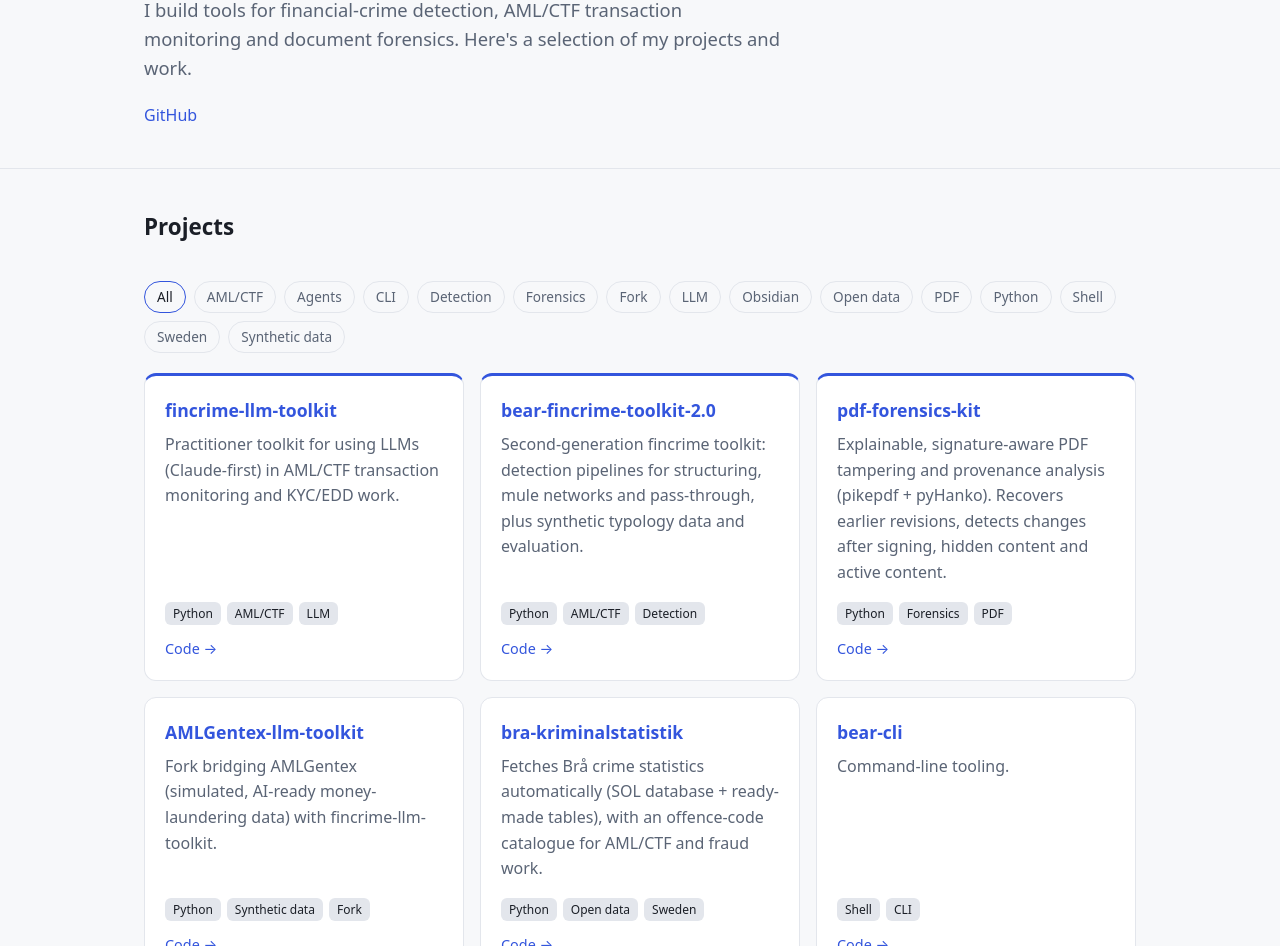
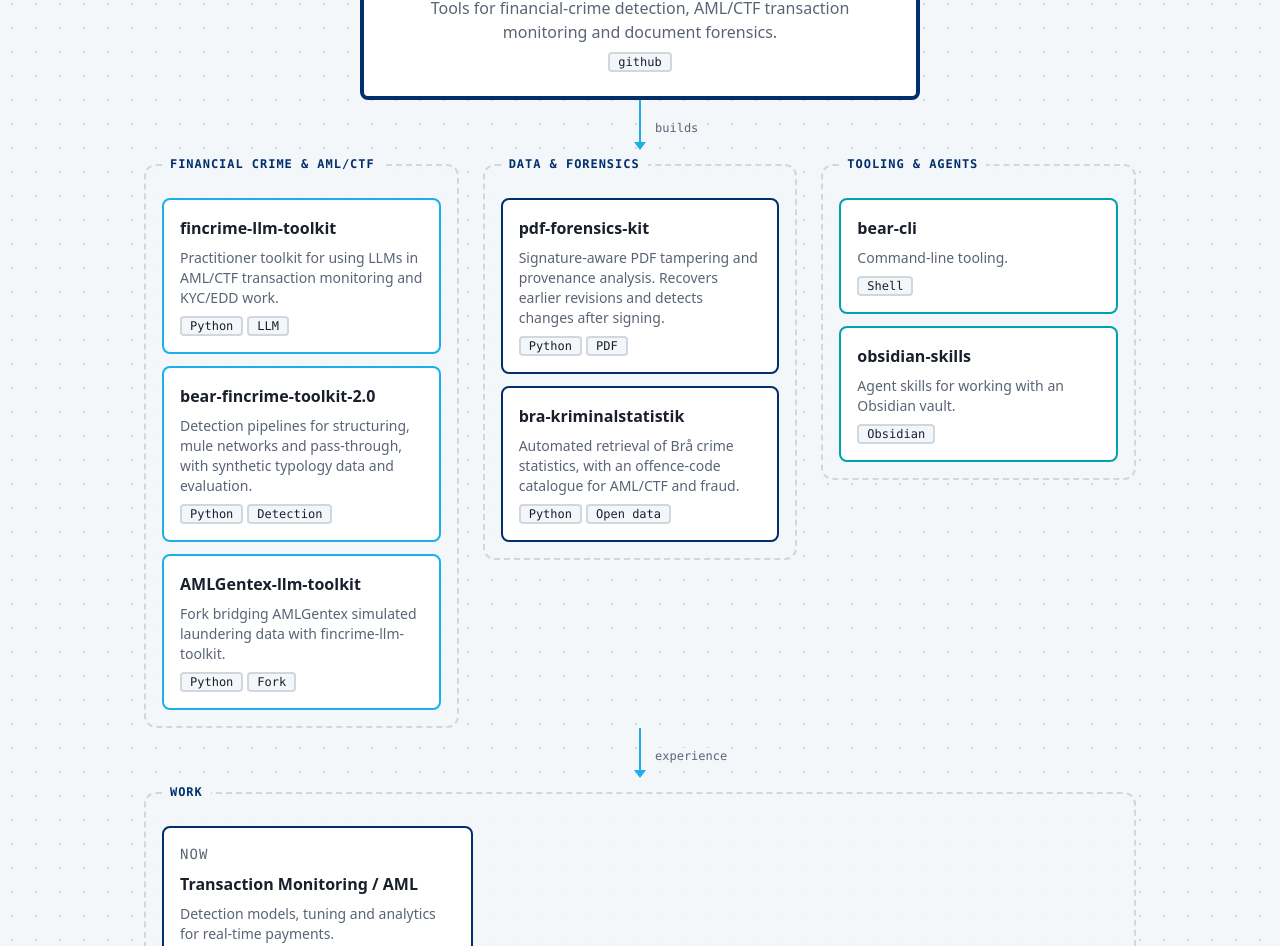
Before and after one commit to overjoyde/overjoyde.github.io, a plain HTML site: page index.html in a window 1280 px wide. Shown: the part 152-1098 px from the top of the page. Drawn offline with Linux system fonts and the light colour scheme.

Commit message:
Redesign: diagram-style layout

```diff
--- a/index.html
+++ b/index.html
@@ -4,77 +4,68 @@
   <meta charset="utf-8" />
   <meta name="viewport" content="width=device-width, initial-scale=1" />
   <title>overjoyde — Projects &amp; work</title>
-  <meta name="description" content="Projects and work by overjoyde: financial-crime analytics, AML/CTF tooling, forensics and more." />
+  <meta name="description" content="Projects and work by overjoyde: financial-crime analytics, AML/CTF tooling and document forensics." />
   <link rel="stylesheet" href="style.css" />
 </head>
 <body>
-  <header class="hero">
-    <div class="wrap">
+  <main class="canvas">
+    <!-- Root node -->
+    <header class="node node--root">
+      <p class="node__kind">person</p>
       <h1>overjoyde</h1>
       <!-- Edit your intro here -->
-      <p class="lead">
-        I build tools for financial-crime detection, AML/CTF transaction monitoring and document forensics.
-        Here's a selection of my projects and work.
-      </p>
-      <nav class="links">
-        <a href="https://github.com/overjoyde">GitHub</a>
-        <!-- <a href="https://www.linkedin.com/in/your-handle">LinkedIn</a> -->
-        <!-- <a href="mailto:you@example.com">Email</a> -->
+      <p>Tools for financial-crime detection, AML/CTF transaction monitoring and document forensics.</p>
+      <nav class="node__ports">
+        <a href="https://github.com/overjoyde">github</a>
+        <!-- <a href="https://www.linkedin.com/in/your-handle">linkedin</a> -->
+        <!-- <a href="mailto:you@example.com">email</a> -->
       </nav>
-    </div>
-  </header>
+    </header>
 
-  <main class="wrap">
-    <section>
-      <div class="section-head">
-        <h2>Projects</h2>
-        <div class="filters" id="filters" aria-label="Filter by tag"></div>
-      </div>
-      <div class="grid" id="projects"></div>
+    <div class="edge" aria-hidden="true"><span>builds</span></div>
+
+    <!-- Project groups (rendered from projects.js) -->
+    <div class="groups" id="groups"></div>
+
+    <div class="edge" aria-hidden="true"><span>experience</span></div>
+
+    <!-- Work -->
+    <section class="boundary">
+      <h2 class="boundary__label">Work</h2>
+      <!-- Add roles, talks, writing, etc. -->
+      <ol class="flow">
+        <li class="node node--platform">
+          <p class="node__kind">now</p>
+          <h3>Transaction Monitoring / AML</h3>
+          <p>Detection models, tuning and analytics for real-time payments.</p>
+        </li>
+      </ol>
     </section>
 
-    <section>
-      <h2>Work &amp; experience</h2>
-      <!-- Add roles, talks, writing, etc. -->
-      <ul class="timeline">
-        <li><span class="when">Now</span><div><strong>Transaction Monitoring / AML</strong><p>Detection models, tuning and analytics for real-time payments.</p></div></li>
-      </ul>
-    </section>
+    <footer class="legend">
+      <span class="key key--primary">financial crime</span>
+      <span class="key key--platform">data &amp; forensics</span>
+      <span class="key key--aux">tooling</span>
+      <span class="legend__meta">© <span id="year"></span> overjoyde · plain HTML on GitHub Pages</span>
+    </footer>
   </main>
-
-  <footer class="wrap">
-    <p>© <span id="year"></span> overjoyde · Built with plain HTML, hosted on GitHub Pages.</p>
-  </footer>
 
   <script src="projects.js"></script>
   <script>
-    const grid = document.getElementById("projects");
-    const filters = document.getElementById("filters");
-    const projects = [...window.PROJECTS].sort((a, b) => (b.featured === true) - (a.featured === true));
     const esc = (s) => String(s).replace(/[&<>"']/g, (c) => ({ "&": "&amp;", "<": "&lt;", ">": "&gt;", '"': "&quot;", "'": "&#39;" }[c]));
-
-    function render(tag) {
-      grid.innerHTML = projects
-        .filter((p) => !tag || p.tags.includes(tag))
-        .map((p) => `
-          <article class="card${p.featured ? " featured" : ""}">
-            <h3><a href="${esc(p.url)}">${esc(p.name)}</a></h3>
-            <p>${esc(p.description)}</p>
-            <div class="tags">${p.tags.map((t) => `<span>${esc(t)}</span>`).join("")}</div>
-            <div class="actions">
-              <a href="${esc(p.url)}">Code →</a>
-              ${p.demo ? `<a href="${esc(p.demo)}">Live demo →</a>` : ""}
-            </div>
-          </article>`)
-        .join("");
-      [...filters.children].forEach((b) => b.classList.toggle("active", (b.dataset.tag || null) === (tag || null)));
-    }
-
-    const tags = [...new Set(projects.flatMap((p) => p.tags))].sort();
-    filters.innerHTML = `<button data-tag="">All</button>` + tags.map((t) => `<button data-tag="${esc(t)}">${esc(t)}</button>`).join("");
-    filters.addEventListener("click", (e) => { if (e.target.tagName === "BUTTON") render(e.target.dataset.tag || null); });
+    document.getElementById("groups").innerHTML = window.GROUPS.map((g) => {
+      const nodes = window.PROJECTS.filter((p) => p.group === g.id).map((p) => `
+        <li class="node node--${esc(g.role)}">
+          <h3><a href="${esc(p.url)}">${esc(p.name)}</a></h3>
+          <p>${esc(p.description)}</p>
+          <p class="node__ports">
+            ${p.tags.map((t) => `<code>${esc(t)}</code>`).join("")}
+            ${p.demo ? `<a href="${esc(p.demo)}">demo</a>` : ""}
+          </p>
+        </li>`).join("");
+      return `<section class="boundary"><h2 class="boundary__label">${esc(g.label)}</h2><ul class="nodes">${nodes}</ul></section>`;
+    }).join("");
     document.getElementById("year").textContent = new Date().getFullYear();
-    render(null);
   </script>
 </body>
 </html>
--- a/projects.js
+++ b/projects.js
@@ -1,54 +1,61 @@
-// Edit this list to change what shows on the site.
-// Fields: name, description, url, tags (array), optional demo (live link), optional featured (true = shown first).
+// Edit these lists to change what shows on the site.
+// Groups render as dashed "subgraph" boundaries; keep each to a handful of nodes.
+// Group fields: id, label, role (primary | platform | aux) — role picks the node stroke colour.
+// Project fields: name, group, description, url, tags, optional demo (live link).
+window.GROUPS = [
+  { id: "fincrime", label: "Financial crime & AML/CTF", role: "primary" },
+  { id: "forensics", label: "Data & forensics", role: "platform" },
+  { id: "tooling", label: "Tooling & agents", role: "aux" },
+];
+
 window.PROJECTS = [
   {
     name: "fincrime-llm-toolkit",
-    description:
-      "Practitioner toolkit for using LLMs (Claude-first) in AML/CTF transaction monitoring and KYC/EDD work.",
+    group: "fincrime",
+    description: "Practitioner toolkit for using LLMs in AML/CTF transaction monitoring and KYC/EDD work.",
     url: "https://github.com/overjoyde/fincrime-llm-toolkit",
-    tags: ["Python", "AML/CTF", "LLM"],
-    featured: true,
+    tags: ["Python", "LLM"],
   },
   {
     name: "bear-fincrime-toolkit-2.0",
-    description:
-      "Second-generation fincrime toolkit: detection pipelines for structuring, mule networks and pass-through, plus synthetic typology data and evaluation.",
+    group: "fincrime",
+    description: "Detection pipelines for structuring, mule networks and pass-through, with synthetic typology data and evaluation.",
     url: "https://github.com/overjoyde/bear-fincrime-toolkit-2.0",
-    tags: ["Python", "AML/CTF", "Detection"],
-    featured: true,
+    tags: ["Python", "Detection"],
+  },
+  {
+    name: "AMLGentex-llm-toolkit",
+    group: "fincrime",
+    description: "Fork bridging AMLGentex simulated laundering data with fincrime-llm-toolkit.",
+    url: "https://github.com/overjoyde/AMLGentex-llm-toolkit",
+    tags: ["Python", "Fork"],
   },
   {
     name: "pdf-forensics-kit",
-    description:
-      "Explainable, signature-aware PDF tampering and provenance analysis (pikepdf + pyHanko). Recovers earlier revisions, detects changes after signing, hidden content and active content.",
+    group: "forensics",
+    description: "Signature-aware PDF tampering and provenance analysis. Recovers earlier revisions and detects changes after signing.",
     url: "https://github.com/overjoyde/pdf-forensics-kit",
-    tags: ["Python", "Forensics", "PDF"],
-    featured: true,
-  },
-  {
-    name: "AMLGentex-llm-toolkit",
-    description:
-      "Fork bridging AMLGentex (simulated, AI-ready money-laundering data) with fincrime-llm-toolkit.",
-    url: "https://github.com/overjoyde/AMLGentex-llm-toolkit",
-    tags: ["Python", "Synthetic data", "Fork"],
+    tags: ["Python", "PDF"],
   },
   {
     name: "bra-kriminalstatistik",
-    description:
-      "Fetches Brå crime statistics automatically (SOL database + ready-made tables), with an offence-code catalogue for AML/CTF and fraud work.",
+    group: "forensics",
+    description: "Automated retrieval of Brå crime statistics, with an offence-code catalogue for AML/CTF and fraud.",
     url: "https://github.com/overjoyde/bra-kriminalstatistik",
-    tags: ["Python", "Open data", "Sweden"],
+    tags: ["Python", "Open data"],
   },
   {
     name: "bear-cli",
+    group: "tooling",
     description: "Command-line tooling.",
     url: "https://github.com/overjoyde/bear-cli",
-    tags: ["Shell", "CLI"],
+    tags: ["Shell"],
   },
   {
     name: "obsidian-skills",
+    group: "tooling",
     description: "Agent skills for working with an Obsidian vault.",
     url: "https://github.com/overjoyde/obsidian-skills",
-    tags: ["Obsidian", "Agents"],
+    tags: ["Obsidian"],
   },
 ];
--- a/style.css
+++ b/style.css
@@ -1,48 +1,100 @@
+/* Diagram-style layout: white nodes with 2px role-coloured strokes,
+   dashed boundaries, labelled edges. All spacing on a 4px grid. */
 :root {
-  --bg: #0f1115; --panel: #171a21; --text: #e6e8ec; --muted: #9aa3b2;
-  --accent: #7c9cff; --border: #262b36; --radius: 12px;
+  --primary: #1dafec;   /* main focus nodes */
+  --platform: #002f6c;  /* core / structural */
+  --aux: #00a3ad;       /* auxiliary */
+  --text: #1a1f2c;
+  --muted: #5a6475;
+  --surface: #f4f7fa;
+  --border: #d0d7de;
+  --card: #ffffff;
+  --mono: ui-monospace, "SF Mono", Menlo, Consolas, monospace;
 }
-@media (prefers-color-scheme: light) {
-  :root { --bg: #f7f8fa; --panel: #fff; --text: #1b1f27; --muted: #5a6475; --accent: #3355dd; --border: #e3e6ec; }
+
+* { box-sizing: border-box; }
+body {
+  margin: 0;
+  background: var(--surface);
+  background-image: radial-gradient(var(--border) 1px, transparent 1px);
+  background-size: 24px 24px;
+  color: var(--text);
+  font: 16px/24px system-ui, -apple-system, "Segoe UI", Roboto, sans-serif;
 }
-* { box-sizing: border-box; }
-body { margin: 0; font: 16px/1.6 system-ui, -apple-system, "Segoe UI", Roboto, sans-serif; background: var(--bg); color: var(--text); }
-a { color: var(--accent); text-decoration: none; }
-a:hover { text-decoration: underline; }
-.wrap { max-width: 1040px; margin: 0 auto; padding: 0 24px; }
+a { color: inherit; }
+h1, h2, h3, p { margin: 0; }
 
-.hero { padding: 72px 0 40px; border-bottom: 1px solid var(--border); }
-.hero h1 { font-size: 2.6rem; margin: 0 0 8px; letter-spacing: -0.02em; }
-.lead { color: var(--muted); font-size: 1.15rem; max-width: 640px; margin: 0 0 20px; }
-.links { display: flex; gap: 16px; flex-wrap: wrap; }
+.canvas { max-width: 1040px; margin: 0 auto; padding: 48px 24px; display: flex; flex-direction: column; align-items: center; }
 
-section { padding: 40px 0; }
-h2 { font-size: 1.4rem; margin: 0 0 20px; }
-.section-head { display: flex; justify-content: space-between; align-items: baseline; gap: 16px; flex-wrap: wrap; }
+/* Nodes */
+.node {
+  background: var(--card);
+  border: 2px solid var(--border);
+  border-radius: 8px;
+  padding: 16px;
+  display: flex; flex-direction: column; gap: 8px;
+}
+.node h3 { font-size: 16px; line-height: 24px; font-weight: 600; }
+.node h3 a { text-decoration: none; }
+.node h3 a:hover { text-decoration: underline; text-underline-offset: 4px; }
+.node p { font-size: 14px; line-height: 20px; color: var(--muted); }
+.node--primary  { border-color: var(--primary); }
+.node--platform { border-color: var(--platform); }
+.node--aux      { border-color: var(--aux); }
 
-.filters { display: flex; gap: 8px; flex-wrap: wrap; margin-bottom: 20px; }
-.filters button {
-  background: transparent; color: var(--muted); border: 1px solid var(--border);
-  border-radius: 999px; padding: 4px 12px; font: inherit; font-size: 0.85rem; cursor: pointer;
+.node__kind { font: 12px/16px var(--mono); text-transform: uppercase; letter-spacing: 0.08em; color: var(--muted); }
+.node__ports { display: flex; flex-wrap: wrap; gap: 4px; margin-top: auto; }
+.node__ports code, .node__ports a {
+  font: 12px/16px var(--mono);
+  padding: 0 8px; border: 2px solid var(--border); border-radius: 4px;
+  background: var(--surface); color: var(--text); text-decoration: none;
 }
-.filters button.active, .filters button:hover { color: var(--text); border-color: var(--accent); }
+.node__ports a:hover { border-color: var(--primary); }
 
-.grid { display: grid; grid-template-columns: repeat(auto-fill, minmax(290px, 1fr)); gap: 16px; }
-.card {
-  background: var(--panel); border: 1px solid var(--border); border-radius: var(--radius);
-  padding: 20px; display: flex; flex-direction: column; transition: transform .15s, border-color .15s;
+.node--root { width: 100%; max-width: 560px; border-color: var(--platform); border-width: 4px; padding: 24px; text-align: center; align-items: center; }
+.node--root h1 { font-size: 24px; line-height: 32px; }
+.node--root p { font-size: 16px; line-height: 24px; }
+
+/* Edges: vertical connector with arrowhead and label */
+.edge { position: relative; z-index: 1; height: 48px; margin-bottom: 16px; width: 2px; background: var(--primary); }
+.edge::after {
+  content: ""; position: absolute; bottom: -2px; left: -5px;
+  border: 6px solid transparent; border-top: 8px solid var(--primary); border-bottom: 0;
 }
-.card:hover { transform: translateY(-2px); border-color: var(--accent); }
-.card.featured { border-top: 3px solid var(--accent); }
-.card h3 { margin: 0 0 8px; font-size: 1.1rem; }
-.card p { color: var(--muted); margin: 0 0 16px; flex: 1; }
-.tags { display: flex; flex-wrap: wrap; gap: 6px; margin-bottom: 12px; }
-.tags span { font-size: 0.75rem; padding: 2px 8px; border-radius: 6px; background: var(--border); color: var(--text); }
-.actions { display: flex; gap: 16px; font-size: 0.9rem; }
+.edge span {
+  position: absolute; top: 20px; left: 12px; white-space: nowrap;
+  font: 12px/16px var(--mono); color: var(--muted); background: var(--surface); padding: 0 4px;
+}
 
-.timeline { list-style: none; padding: 0; margin: 0; }
-.timeline li { display: grid; grid-template-columns: 90px 1fr; gap: 16px; padding: 12px 0; border-bottom: 1px solid var(--border); }
-.timeline .when { color: var(--muted); font-size: 0.9rem; }
-.timeline p { margin: 4px 0 0; color: var(--muted); }
+/* Boundaries (subgraphs) */
+.groups { width: 100%; display: grid; grid-template-columns: repeat(auto-fit, minmax(min(300px, 100%), 1fr)); gap: 24px; align-items: start; }
+.boundary {
+  width: 100%; position: relative;
+  border: 2px dashed var(--border); border-radius: 12px;
+  background: rgba(244, 247, 250, 0.88);
+  padding: 32px 16px 16px;
+}
+.boundary__label {
+  position: absolute; top: -12px; left: 16px;
+  font: 600 12px/20px var(--mono); text-transform: uppercase; letter-spacing: 0.08em;
+  color: var(--platform); background: var(--surface); padding: 0 8px;
+}
+.nodes, .flow { list-style: none; margin: 0; padding: 0; display: grid; gap: 12px; }
+.flow { grid-template-columns: repeat(auto-fill, minmax(min(280px, 100%), 1fr)); }
 
-footer { padding: 32px 24px; color: var(--muted); font-size: 0.85rem; border-top: 1px solid var(--border); }
+/* Legend */
+.legend {
+  width: 100%; margin-top: 48px; padding-top: 16px; border-top: 2px solid var(--border);
+  display: flex; flex-wrap: wrap; gap: 16px; align-items: center;
+  font: 12px/16px var(--mono); color: var(--muted);
+}
+.key::before { content: ""; display: inline-block; width: 12px; height: 12px; margin-right: 8px; vertical-align: -2px; border: 2px solid; border-radius: 4px; background: var(--card); }
+.key--primary::before  { border-color: var(--primary); }
+.key--platform::before { border-color: var(--platform); }
+.key--aux::before      { border-color: var(--aux); }
+.legend__meta { margin-left: auto; }
+
+@media (max-width: 640px) {
+  .canvas { padding: 32px 16px; }
+  .legend__meta { margin-left: 0; width: 100%; }
+}
```
